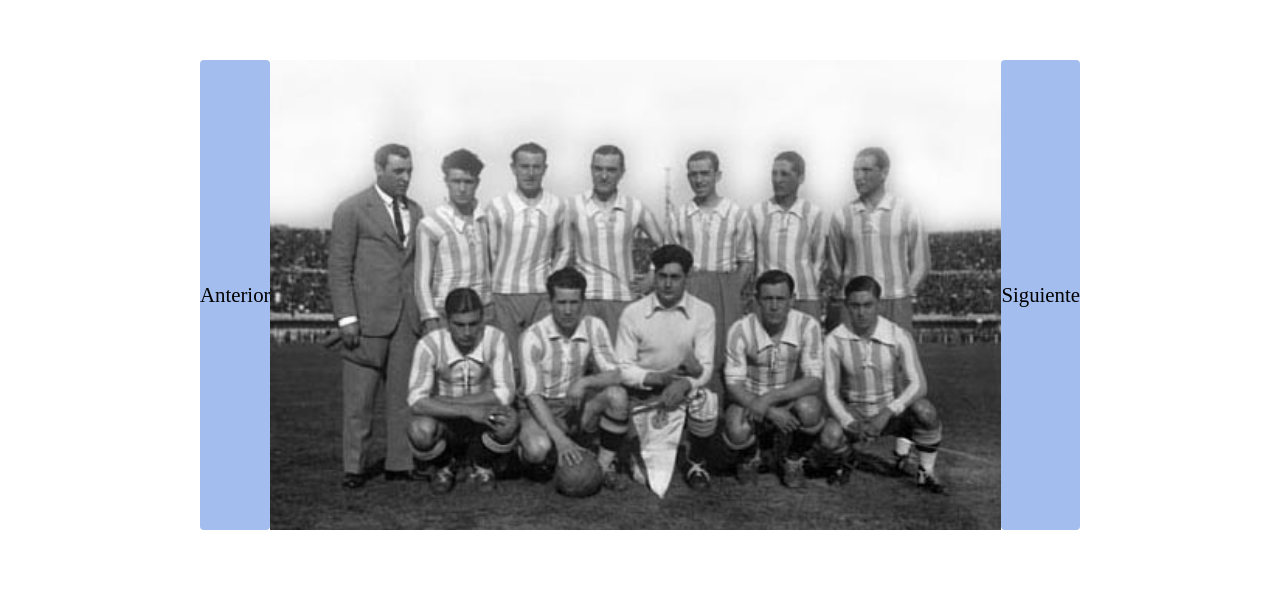
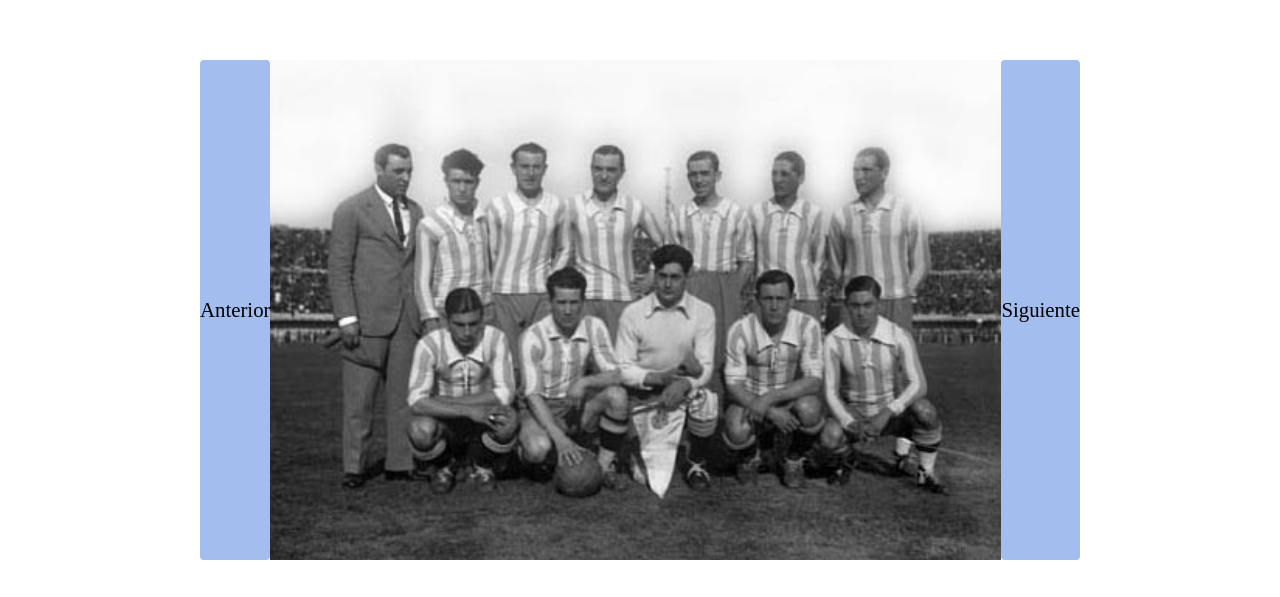
Before and after one commit to AnNaTe07/web1-proyecto, a plain HTML site: page index.html in a window 1280 px wide. Shown: the part 148-745 px from the top of the page. Drawn offline with Linux system fonts and the light colour scheme.

Commit message:
fotos_carrusel

```diff
--- a/estilo.css
+++ b/estilo.css
@@ -69,9 +69,8 @@ h1{
     display:flex;
 }
 #imagen {
-
-    width: 100%;
-    height: 470px;
+    width: 800px;
+    height: 500px;
     margin: 50px auto;
     background-size: cover;
 }
--- a/index.js
+++ b/index.js
@@ -11,13 +11,14 @@ window.onload = function () {
         'carrusel/1982.jpg',
         'carrusel/1986.jpg',
         'carrusel/1990.jpg',
+        'carrusel/1994.jpg',
+        'carrusel/1998.jpg',
         'carrusel/2002.jpg',
         'carrusel/2006.jpg',
         'carrusel/2010.jpg',
         'carrusel/2014.jpg',
         'carrusel/2018.jpg',
         'carrusel/2022.jpg'
-
     ];
     const TIEMPO_MILISEG = 2500;
     let posicionActual = 0;
```
Also changed, not shown: carrusel/1994.jpg (added), carrusel/1998.jpg (added).
